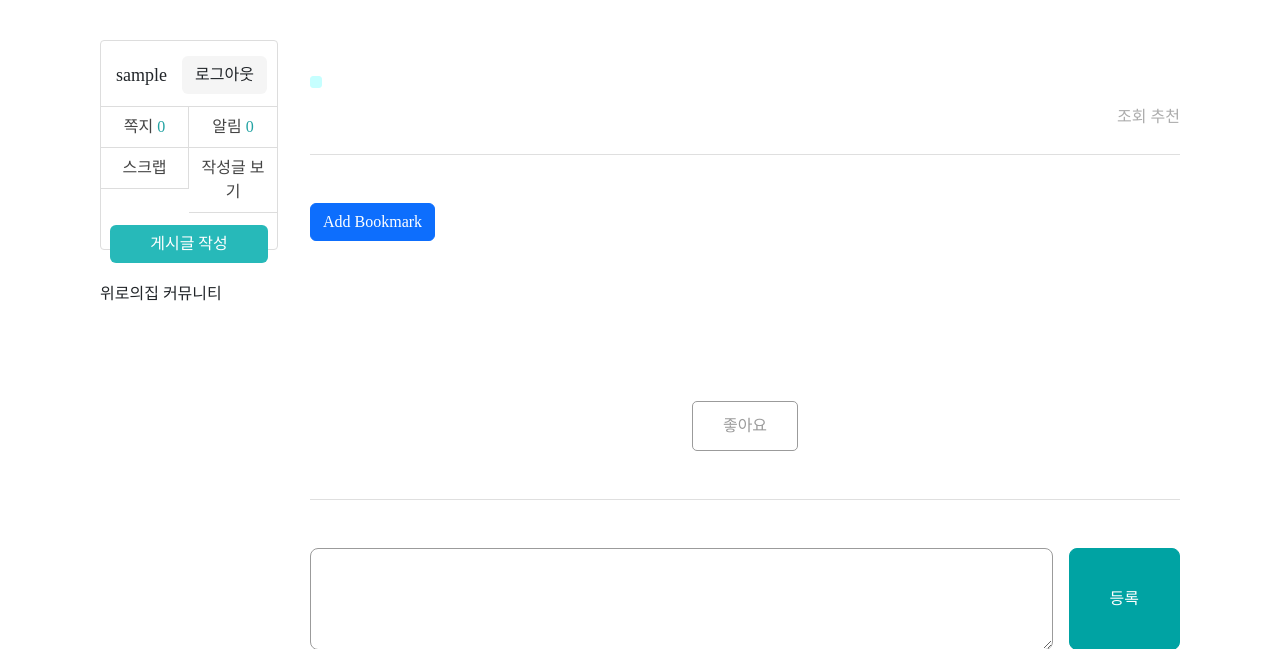
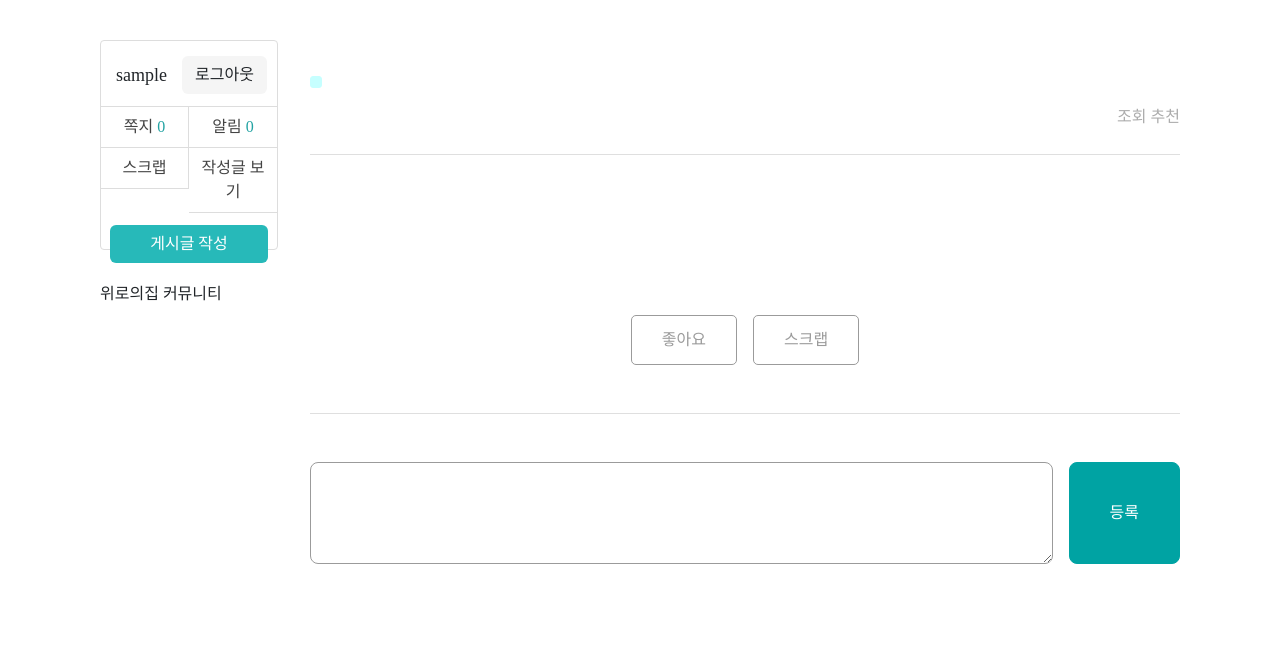
Before and after one commit to jn-97/Personal-PJT-02, a Django app: template community/templates/community/detail.html in a window 1280 px wide. Shown: the part 55-704 px from the top of the page. Run offline with Django 3.2, Linux system fonts and the light colour scheme; the template is opened without the code that fills it, so the values that code supplies are empty; the visitor is signed in with stand-in values (Sample User, id 1); some libraries are stand-ins or nearby versions; some web fonts are replaced.

Commit message:
docs: detail-스크랩

```diff
--- a/community/templates/community/detail.html
+++ b/community/templates/community/detail.html
@@ -36,16 +36,9 @@
   </div>
 </div>
 
-{% if request.user.is_authenticated %}
-    {% if post in request.user.bookmark_set.all %}
-        <a href="{% url 'community:toggle_bookmark' post_id=post.id %}" class="btn btn-danger">Remove Bookmark</a>
-    {% else %}
-        <a href="{% url 'community:toggle_bookmark' post_id=post.id %}" class="btn btn-primary">Add Bookmark</a>
-    {% endif %}
-{% endif %}
-
+<div class="btn_box d-flex justify-content-center">
   <!-- 좋아요 -->
-<div class="btn_box d-flex justify-content-center">
+  <div>
     {% if request.user.is_authenticated %}
         <form action="{% url 'community:like_post' category_id=post.category.pk pk=post.pk %}" method="post">
             {% csrf_token %}
@@ -60,6 +53,17 @@
               {% endif %}
         </form>
     {% endif %}
+  </div>
+  <!-- 스크랩 -->
+  <div style="margin-left: 1rem;">
+    {% if request.user.is_authenticated %}
+        {% if post in request.user.bookmark_set.all %}
+            <a href="{% url 'community:toggle_bookmark' post_id=post.id %}" class="btn like_btn">스크랩</a>
+        {% else %}
+            <a href="{% url 'community:toggle_bookmark' post_id=post.id %}" class="btn unlike_btn">스크랩</a>
+        {% endif %}
+    {% endif %}
+  </div>
 </div>
 
 <!-- 댓글 -->
```
Lines whose indentation alone changed are shown as unchanged.
